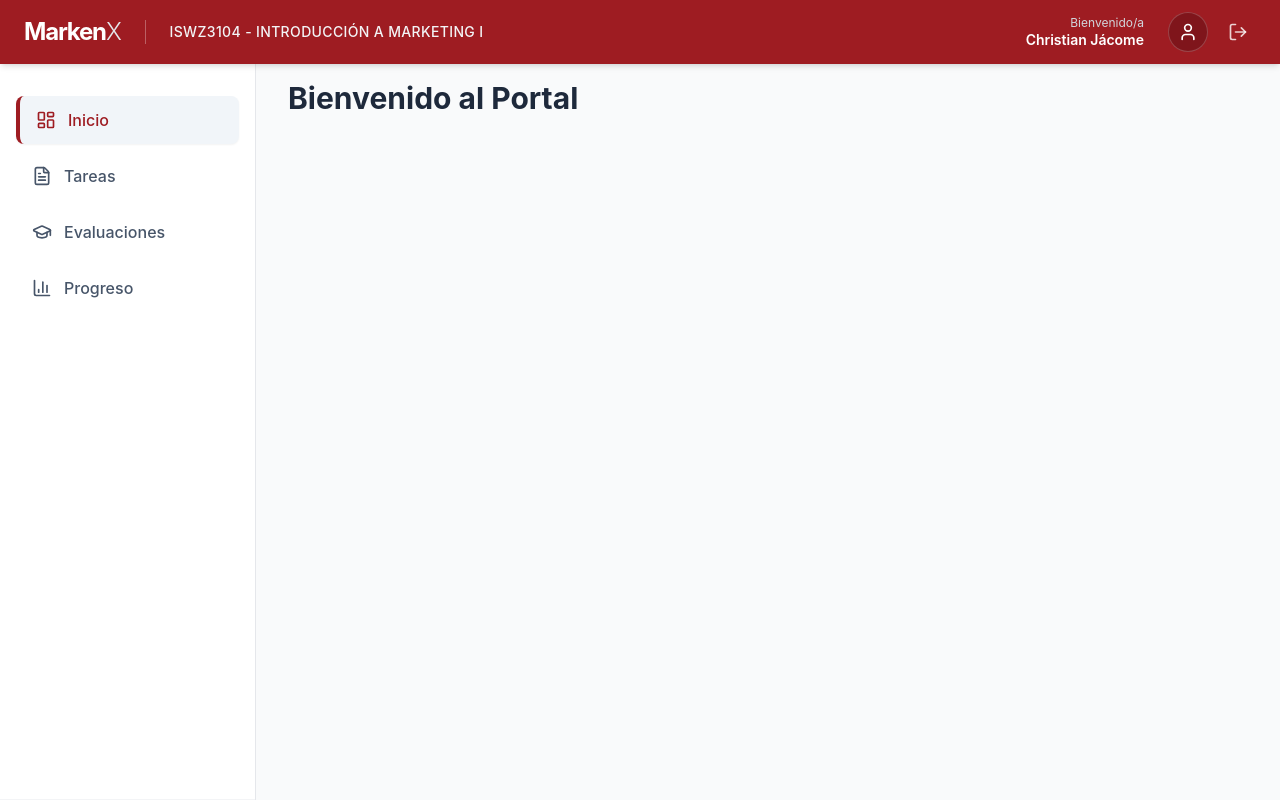
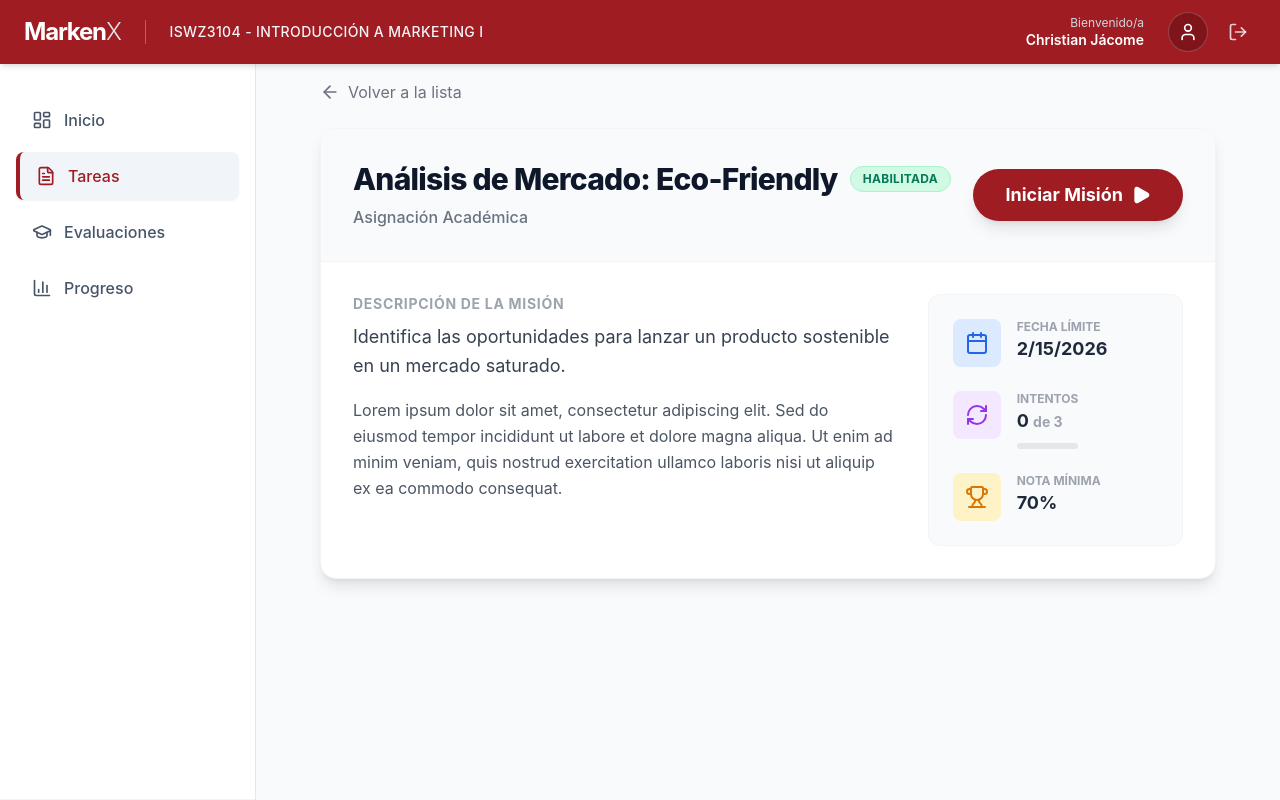
Before and after one commit to DeividN21/markenx-portal-estudiante, a React (Vite) app: page /tasks/1 in a window 1280 px wide. Before the commit this address led to /. Built offline with nearby package versions, Linux system fonts and the light colour scheme.

Commit message:
Creación de Detalle de Tarea

```diff
--- a/src/App.tsx
+++ b/src/App.tsx
@@ -1,10 +1,10 @@
 import { BrowserRouter, Routes, Route, Navigate } from 'react-router-dom';
 import { MainLayout } from './components/layout/MainLayout';
 import { TasksPage } from './pages/TasksPage';
+import { TaskDetailPage } from './pages/TaskDetailPage';
+import { GamePage } from './pages/GamePage';
 
-// Páginas temporales (Placeholders) para probar la navegación
-const Dashboard = () => <h1 className="text-3xl font-bold text-slate-800">Bienvenido al Portal</h1>;
-const Tasks = () => <h1 className="text-3xl font-bold text-slate-800">Mis Tareas</h1>;
+// Placeholders simples para las otras secciones
 const Evaluations = () => <h1 className="text-3xl font-bold text-slate-800">Evaluaciones</h1>;
 const Progress = () => <h1 className="text-3xl font-bold text-slate-800">Mi Progreso</h1>;
 
@@ -12,17 +12,16 @@
   return (
     <BrowserRouter>
       <Routes>
-        {/* Rutas Públicas (Login irá aquí luego) */}
+        <Route element={<MainLayout />}>
+          <Route path="/" element={<Navigate to="/tasks" replace />} />
 
-        {/* Rutas Privadas (Dentro del Layout) */}
-        <Route element={<MainLayout />}>
-          <Route path="/" element={<Dashboard />} />
           <Route path="/tasks" element={<TasksPage />} />
+          <Route path="/tasks/:taskId" element={<TaskDetailPage />} />
+          <Route path="/game/:taskId" element={<GamePage />} />
+
           <Route path="/evaluations" element={<Evaluations />} />
           <Route path="/progress" element={<Progress />} />
         </Route>
-
-        {/* Redirección por defecto */}
         <Route path="*" element={<Navigate to="/" replace />} />
       </Routes>
     </BrowserRouter>
--- /dev/null
+++ b/src/pages/GamePage.tsx
@@ -0,0 +1,49 @@
+import { useParams, useNavigate } from 'react-router-dom';
+import { XCircle } from 'lucide-react';
+
+export const GamePage = () => {
+  const { taskId } = useParams();
+  const navigate = useNavigate();
+
+  return (
+    <div className="flex flex-col h-[calc(100vh-8rem)]">
+      {/* Encabezado del Modo Juego */}
+      <div className="flex items-center justify-between mb-4">
+        <div>
+          <h2 className="text-xl font-bold text-slate-800 flex items-center gap-2">
+            <span className="w-3 h-3 rounded-full bg-green-500 animate-pulse"></span>
+            Simulación en Curso
+          </h2>
+          <p className="text-sm text-gray-500">Misión ID: {taskId}</p>
+        </div>
+
+        <button
+          onClick={() => navigate('/tasks')} // Botón de Salida de Emergencia
+          className="flex items-center gap-2 px-4 py-2 text-sm font-medium text-red-600 bg-red-50 hover:bg-red-100 rounded-lg transition-colors"
+        >
+          <XCircle size={18} />
+          Abandonar Partida
+        </button>
+      </div>
+
+      {/* CONTENEDOR DE UNITY (Aquí va el juego) */}
+      <div className="flex-1 bg-black rounded-xl overflow-hidden shadow-2xl relative group">
+
+        {/* Placeholder visual para simular el juego cargando */}
+        <div className="absolute inset-0 flex flex-col items-center justify-center text-white">
+          <div className="w-16 h-16 border-4 border-brand-primary border-t-transparent rounded-full animate-spin mb-4"></div>
+          <h3 className="text-xl font-bold tracking-widest">CARGANDO MARKENX...</h3>
+          <p className="text-gray-400 mt-2 text-sm">Inicializando entorno 3D</p>
+        </div>
+
+        {/* NOTA PARA INTEGRACIÓN:
+            Aquí se deberá poner el componente <Unity />
+            o el <iframe> que carga el build WebGL.
+            Ejemplo:
+            <iframe src="/game-build/index.html" className="w-full h-full border-0" />
+        */}
+
+      </div>
+    </div>
+  );
+};
--- /dev/null
+++ b/src/pages/TaskDetailPage.tsx
@@ -0,0 +1,128 @@
+import { useParams, useNavigate } from 'react-router-dom';
+import { ArrowLeft, Calendar, RefreshCw, Trophy, Play } from 'lucide-react';
+import { mockTasks } from '../mocks/tasks';
+import { Badge } from '../components/ui/Badge';
+
+export const TaskDetailPage = () => {
+  const { taskId } = useParams();
+  const navigate = useNavigate();
+
+  // Buscar la tarea en datos por default
+  const task = mockTasks.find(t => t.id === taskId);
+
+  if (!task) {
+    return <div className="text-center py-20">Tarea no encontrada</div>;
+  }
+
+  const handleStartGame = () => {
+    // Navegar a la pantalla de juego (que crearemos en el siguiente paso)
+    navigate(`/game/${taskId}`);
+  };
+
+  return (
+    <div className="max-w-4xl mx-auto animate-in fade-in duration-500">
+      {/* Botón Volver */}
+      <button
+        onClick={() => navigate(-1)}
+        className="flex items-center text-gray-500 hover:text-brand-primary mb-6 transition-colors"
+      >
+        <ArrowLeft size={20} className="mr-2" />
+        Volver a la lista
+      </button>
+
+      {/* Tarjeta Principal */}
+      <div className="bg-white rounded-2xl shadow-lg border border-gray-100 overflow-hidden">
+
+        {/* Cabecera de la Tarjeta */}
+        <div className="bg-slate-50 p-8 border-b border-gray-100 flex flex-col md:flex-row justify-between items-start md:items-center gap-4">
+          <div>
+            <div className="flex items-center gap-3 mb-2">
+              <h1 className="text-3xl font-extrabold text-slate-900 tracking-tight">
+                {task.title}
+              </h1>
+              <Badge status={task.status} />
+            </div>
+            <p className="text-gray-500 font-medium">Asignación Académica</p>
+          </div>
+
+          {/* Botón de Acción Principal (Gamificado) */}
+          <button
+            onClick={handleStartGame}
+            disabled={task.status === 'EXPIRED'} // Deshabilitar si venció
+            className="group relative inline-flex items-center justify-center px-8 py-3 font-bold text-white transition-all duration-200 bg-brand-primary rounded-full hover:bg-brand-secondary focus:outline-none ring-offset-2 focus:ring-2 shadow-lg hover:shadow-brand-primary/40 disabled:opacity-50 disabled:cursor-not-allowed"
+          >
+            <span className="mr-2 text-lg">Iniciar Misión</span>
+            <Play size={20} className="fill-current" />
+          </button>
+        </div>
+
+        {/* Cuerpo de Detalles */}
+        <div className="p-8 grid grid-cols-1 md:grid-cols-3 gap-8">
+
+          {/* Columna Izquierda: Descripción */}
+          <div className="md:col-span-2 space-y-6">
+            <div>
+              <h3 className="text-sm font-bold text-gray-400 uppercase tracking-wider mb-2">
+                Descripción de la Misión
+              </h3>
+              <p className="text-gray-700 leading-relaxed text-lg">
+                {task.description}
+              </p>
+              <p className="text-gray-600 mt-4 leading-relaxed">
+                Lorem ipsum dolor sit amet, consectetur adipiscing elit. Sed do eiusmod tempor incididunt ut labore et dolore magna aliqua. Ut enim ad minim veniam, quis nostrud exercitation ullamco laboris nisi ut aliquip ex ea commodo consequat.
+              </p>
+            </div>
+          </div>
+
+          {/* Columna Derecha: Métricas Clave */}
+          <div className="bg-gray-50 rounded-xl p-6 space-y-6 border border-gray-100 h-fit">
+
+            <div className="flex items-start gap-4">
+              <div className="p-3 bg-blue-100 text-blue-600 rounded-lg">
+                <Calendar size={24} />
+              </div>
+              <div>
+                <p className="text-xs font-bold text-gray-400 uppercase">Fecha Límite</p>
+                <p className="font-bold text-slate-800 text-lg">
+                  {new Date(task.deadline).toLocaleDateString()}
+                </p>
+              </div>
+            </div>
+
+            <div className="flex items-start gap-4">
+              <div className="p-3 bg-purple-100 text-purple-600 rounded-lg">
+                <RefreshCw size={24} />
+              </div>
+              <div>
+                <p className="text-xs font-bold text-gray-400 uppercase">Intentos</p>
+                <p className="font-bold text-slate-800 text-lg">
+                  {task.attempts} <span className="text-gray-400 text-sm">de {task.maxAttempts}</span>
+                </p>
+                <div className="w-full bg-gray-200 rounded-full h-1.5 mt-2">
+                  <div
+                    className="bg-purple-500 h-1.5 rounded-full"
+                    style={{ width: `${(task.attempts / task.maxAttempts) * 100}%` }}
+                  ></div>
+                </div>
+              </div>
+            </div>
+
+            <div className="flex items-start gap-4">
+              <div className="p-3 bg-amber-100 text-amber-600 rounded-lg">
+                <Trophy size={24} />
+              </div>
+              <div>
+                <p className="text-xs font-bold text-gray-400 uppercase">Nota Mínima</p>
+                <p className="font-bold text-slate-800 text-lg">
+                  {(task.minScore * 100).toFixed(0)}%
+                </p>
+              </div>
+            </div>
+
+          </div>
+
+        </div>
+      </div>
+    </div>
+  );
+};
--- a/src/pages/TasksPage.tsx
+++ b/src/pages/TasksPage.tsx
@@ -1,4 +1,5 @@
 import { useState } from 'react';
+import { useNavigate } from 'react-router-dom';
 import { TaskFilters } from '../components/ui/TaskFilters';
 import { TaskCard } from '../components/ui/TaskCard';
 import { mockTasks } from '../mocks/tasks';
@@ -6,12 +7,11 @@
 
 export const TasksPage = () => {
   // Filtrar solo las que son de tipo "ASSIGNMENT" (Tareas con varios intentos)
-  // Las EVALUATIONS irán en su propia página.
+  const navigate = useNavigate();
   const assignments = mockTasks.filter(t => t.type === 'ASSIGNMENT');
 
   const handleTaskClick = (task: Task) => {
-    console.log("Navegar al detalle de la tarea:", task.id);
-    // Aquí luego pondremos la navegación: navigate(`/tasks/${task.id}`);
+    navigate(`/tasks/${task.id}`);
   };
 
   return (
```
